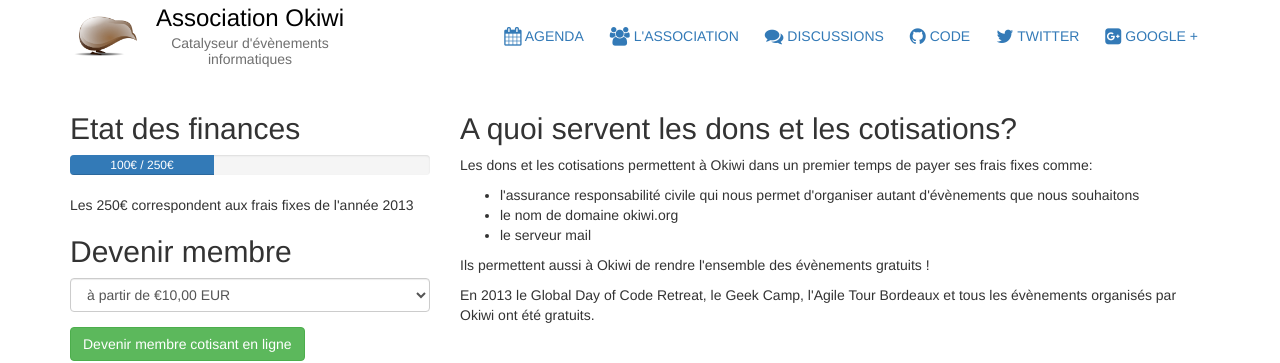
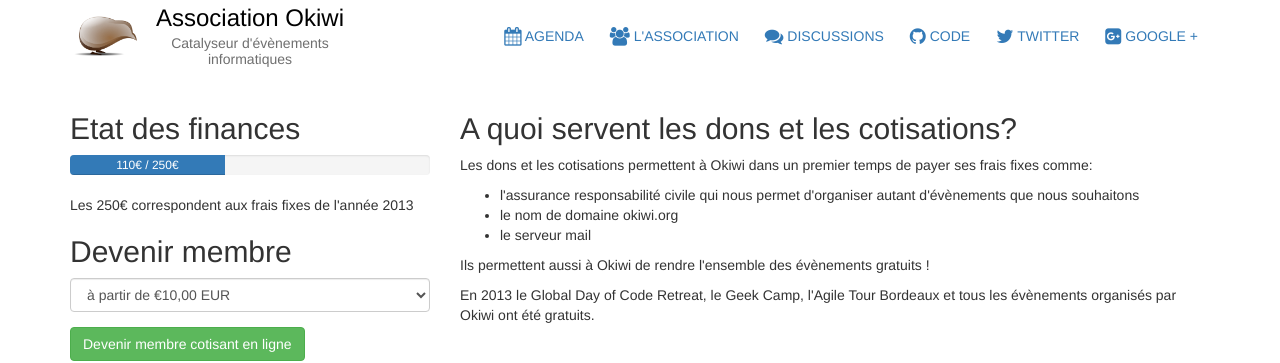
Before and after one commit to okiwi/okiwi.org, a Jekyll site: the page built from dons_et_cotisations/index.html, in a window 1280 px wide. Shown: the top 363 px of the page. Built offline with Jekyll 4.4.1, drawn with Linux system fonts in a browser that asks for light colours; nearby versions of some CDN libraries; Markdown is read by kramdown in place of the engine named in the settings.

Commit message:
Update okiwi.yml

```diff
--- a/_data/okiwi.yml
+++ b/_data/okiwi.yml
@@ -43,6 +43,9 @@ membres_cotisants:
     - nom: Borde
       prenom: Michael
 
+    - nom: Heral
+      prenom: Christophe
+
 bureau:
     - fonction: Président
       nom: Cranford
@@ -57,11 +60,11 @@ bureau:
       prenom: Guillaume
 
 
-montant_dons: 100
+montant_dons: 110
 
 montant_frais_fixes: 250
 
-pourcentage_cotisations: 40
+pourcentage_cotisations: 43
 
 age: 8
 
```
